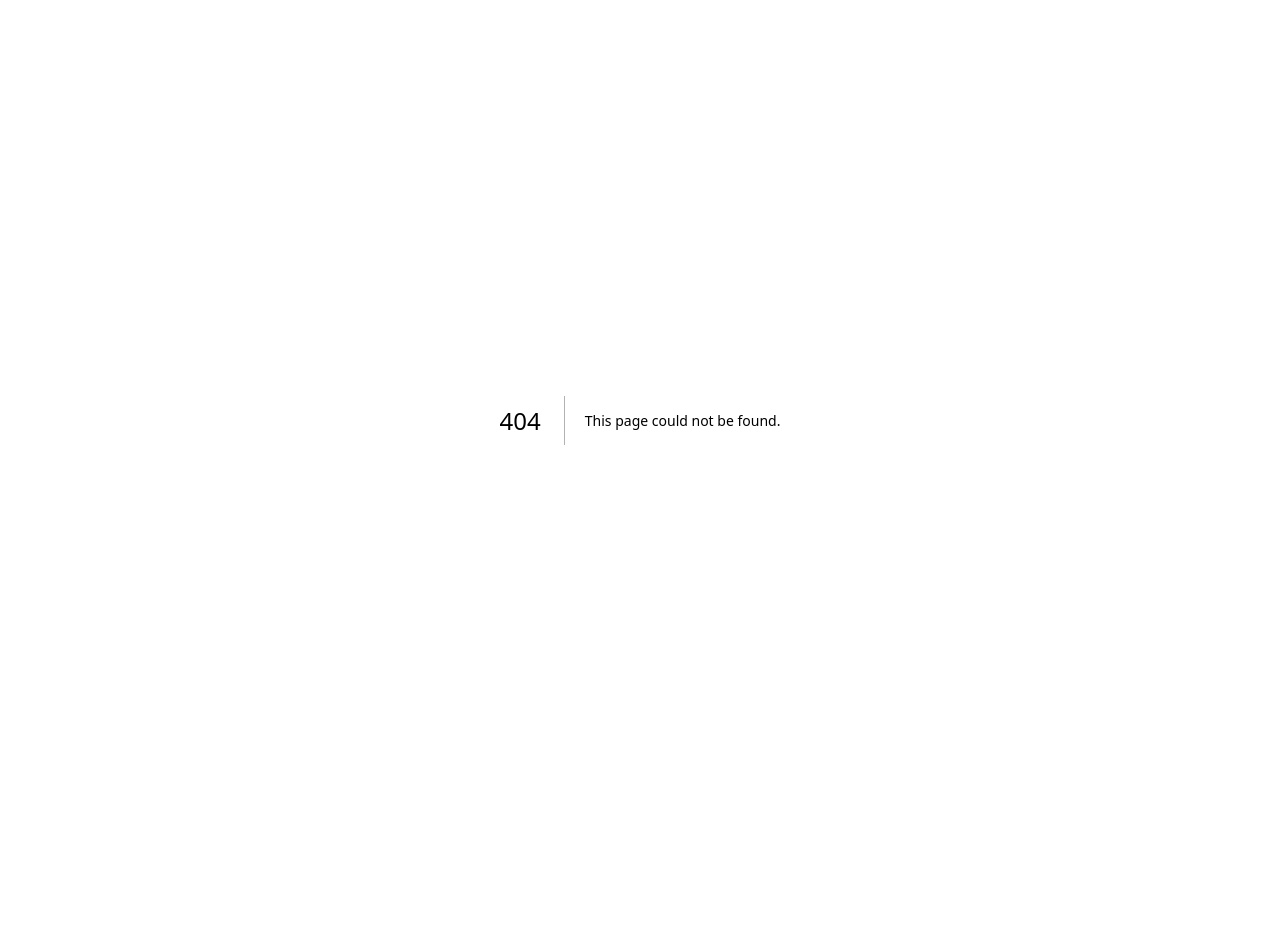
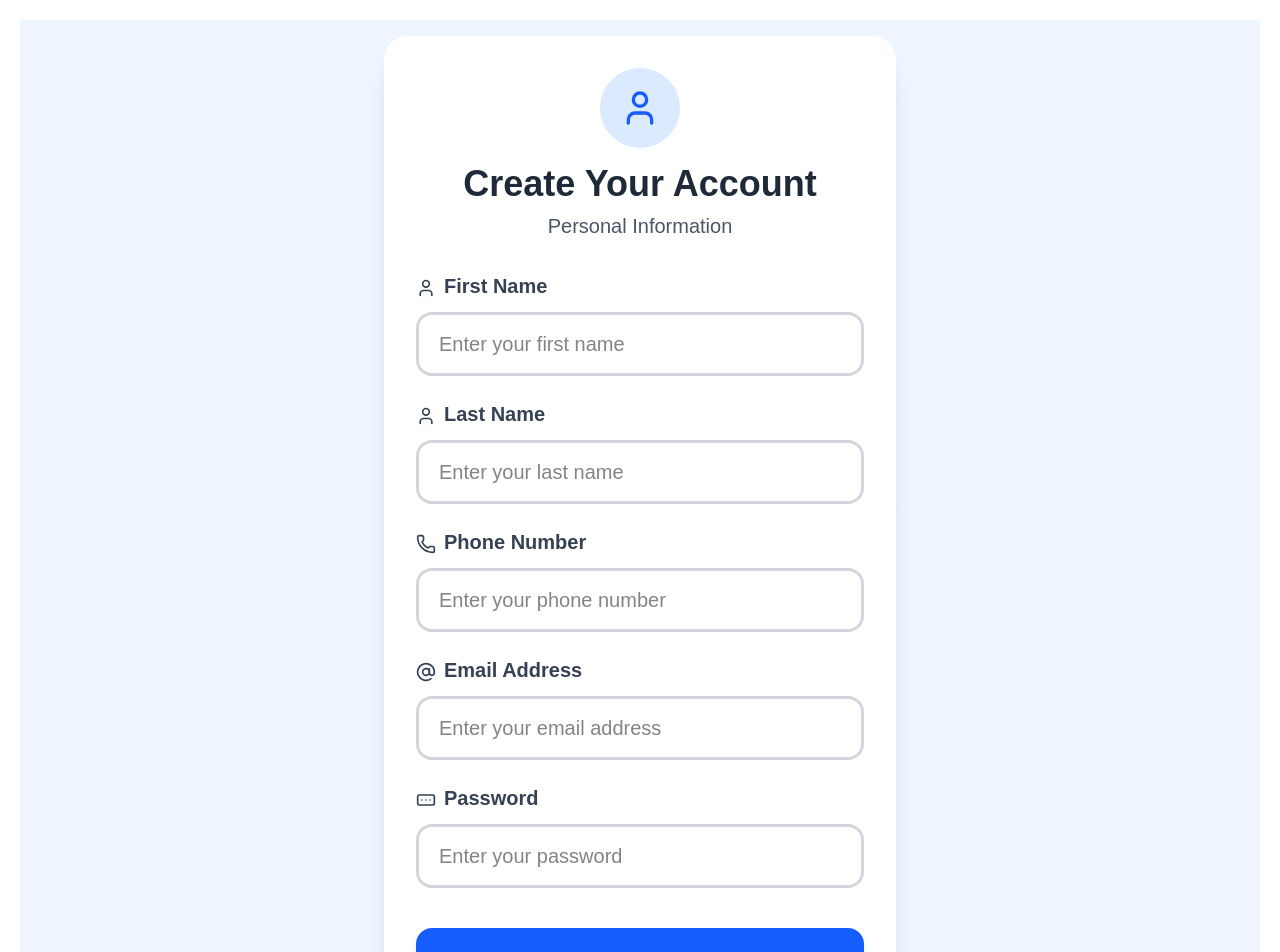
Before and after one commit to aibelbin/poppy, a Next.js app: page /auth/register in a window 1280 px wide. Before the commit this address had no page. Shown: the top 952 px of the page. Before the commit the page ends 840 px from the top, so only its background shows below. Built offline with nearby package versions, Linux system fonts and the light colour scheme.

Commit message:
register-page

```diff
--- /dev/null
+++ b/app/auth/register/page.tsx
@@ -0,0 +1,197 @@
+'use client';
+
+import React, { useState } from 'react';
+import { User, Phone, ArrowRight,AtSign,RectangleEllipsis } from 'lucide-react';
+
+const RegisterPage = () => {
+  const [formData, setFormData] = useState({
+    firstName: '',
+    lastName: '',
+    phoneNumber: '',
+    dateOfBirth: '',
+    email: '',
+    password:''
+  });
+
+  const [errors, setErrors] = useState({});
+
+  const handleInputChange = (field, value) => {
+    setFormData(prev => ({ ...prev, [field]: value }));
+    if (errors[field]) {
+      setErrors(prev => ({ ...prev, [field]: '' }));
+    }
+  };
+
+  const validateForm = () => {
+    const newErrors = {};
+
+    if (!formData.firstName.trim()) {
+      newErrors.firstName = 'Please enter your first name';
+    }
+
+    if (!formData.lastName.trim()) {
+      newErrors.lastName = 'Please enter your last name';
+    }
+
+    if (!formData.phoneNumber.trim()) {
+      newErrors.phoneNumber = 'Please enter your phone number';
+    } else if (formData.phoneNumber.length < 10) {
+      newErrors.phoneNumber = 'Please enter a valid phone number';
+    }
+
+    if (!formData.email.trim()) {
+    newErrors.email = 'Please enter your email address';
+    } else if (!/^[^\s@]+@[^\s@]+\.[^\s@]+$/.test(formData.email)) {
+    newErrors.email = 'Please enter a valid email address';
+    }
+
+    if (!formData.password.trim()) {
+    newErrors.password = 'Please enter a password';
+    } else if (formData.password.length < 6) {
+    newErrors.password = 'Password must be at least 6 characters long';
+    }
+
+
+    setErrors(newErrors);
+    return Object.keys(newErrors).length === 0;
+  };
+
+  const handleSubmit = () => {
+    if (validateForm()) {
+      console.log('Form submitted:', formData);
+    }
+  };
+
+  return (
+    <div className="min-h-screen bg-gradient-to-br from-blue-50 to-blue-50 flex items-center justify-center p-4">
+      <div className="w-full max-w-lg bg-white rounded-3xl shadow-xl p-8">
+        <div className="text-center mb-8">
+          <div className="bg-blue-100 w-20 h-20 rounded-full flex items-center justify-center mx-auto mb-4">
+            <User className="w-10 h-10 text-blue-600" />
+          </div>
+          <h1 className="text-4xl font-bold text-gray-800 mb-2">Create Your Account</h1>
+          <p className="text-xl text-gray-600">Personal Information</p>
+        </div>
+
+        <div className="space-y-6">
+          <div>
+            <label className="block text-xl font-semibold text-gray-700 mb-3">
+              <User className="inline w-5 h-5 mr-2" />
+              First Name
+            </label>
+            <input
+              type="text"
+              value={formData.firstName}
+              onChange={(e) => handleInputChange('firstName', e.target.value)}
+              className={`w-full h-16 px-5 text-xl border-3 rounded-2xl focus:outline-none transition-all duration-200 ${
+                errors.firstName
+                  ? 'border-red-400 focus:border-red-500 bg-red-50'
+                  : 'border-gray-300 focus:border-blue-500 bg-white'
+              }`}
+              placeholder="Enter your first name"
+            />
+            {errors.firstName && (
+              <p className="text-red-600 text-lg mt-2 font-medium">{errors.firstName}</p>
+            )}
+          </div>
+
+          <div>
+            <label className="block text-xl font-semibold text-gray-700 mb-3">
+              <User className="inline w-5 h-5 mr-2" />
+              Last Name
+            </label>
+            <input
+              type="text"
+              value={formData.lastName}
+              onChange={(e) => handleInputChange('lastName', e.target.value)}
+              className={`w-full h-16 px-5 text-xl border-3 rounded-2xl focus:outline-none transition-all duration-200 ${
+                errors.lastName
+                  ? 'border-red-400 focus:border-red-500 bg-red-50'
+                  : 'border-gray-300 focus:border-blue-500 bg-white'
+              }`}
+              placeholder="Enter your last name"
+            />
+            {errors.lastName && (
+              <p className="text-red-600 text-lg mt-2 font-medium">{errors.lastName}</p>
+            )}
+          </div>
+
+          <div>
+            <label className="block text-xl font-semibold text-gray-700 mb-3">
+              <Phone className="inline w-5 h-5 mr-2" />
+              Phone Number
+            </label>
+            <input
+              type="tel"
+              value={formData.phoneNumber}
+              onChange={(e) => handleInputChange('phoneNumber', e.target.value)}
+              className={`w-full h-16 px-5 text-xl border-3 rounded-2xl focus:outline-none transition-all duration-200 ${
+                errors.phoneNumber
+                  ? 'border-red-400 focus:border-red-500 bg-red-50'
+                  : 'border-gray-300 focus:border-blue-500 bg-white'
+              }`}
+              placeholder="Enter your phone number"
+            />
+            {errors.phoneNumber && (
+              <p className="text-red-600 text-lg mt-2 font-medium">{errors.phoneNumber}</p>
+            )}
+          </div>
+
+            <div>
+                <label className="block text-xl font-semibold text-gray-700 mb-3">
+                    <AtSign className="inline w-5 h-5 mr-2" />
+                    Email Address
+                </label>
+                <input
+                    type="email"
+                    value={formData.email}
+                    onChange={(e) => handleInputChange('email', e.target.value)}
+                    className={`w-full h-16 px-5 text-xl border-3 rounded-2xl focus:outline-none transition-all duration-200 ${
+                    errors.email
+                        ? 'border-red-400 focus:border-red-500 bg-red-50'
+                        : 'border-gray-300 focus:border-blue-500 bg-white'
+                    }`}
+                    placeholder="Enter your email address"
+                />
+                {errors.email && (
+                    <p className="text-red-600 text-lg mt-2 font-medium">{errors.email}</p>
+                )}
+            </div>
+
+            <div>
+                <label className="block text-xl font-semibold text-gray-700 mb-3">
+                    <RectangleEllipsis className="inline w-5 h-5 mr-2" />
+                    Password
+                </label>
+                <input
+                    type="password"
+                    value={formData.password}
+                    onChange={(e) => handleInputChange('password', e.target.value)}
+                    className={`w-full h-16 px-5 text-xl border-3 rounded-2xl focus:outline-none transition-all duration-200 ${
+                    errors.password
+                        ? 'border-red-400 focus:border-red-500 bg-red-50'
+                        : 'border-gray-300 focus:border-blue-500 bg-white'
+                    }`}
+                    placeholder="Enter your password"
+                />
+                {errors.password && (
+                    <p className="text-red-600 text-lg mt-2 font-medium">{errors.password}</p>
+                )}
+            </div>
+
+          <div className="pt-4">
+            <button
+              onClick={handleSubmit}
+              className="w-full h-18 bg-blue-600 text-white text-2xl font-bold rounded-2xl hover:bg-blue-700 transition-all duration-200 flex items-center justify-center shadow-lg hover:shadow-xl transform hover:scale-105"
+            >
+              Continue
+              <ArrowRight className="w-6 h-6 ml-3" />
+            </button>
+          </div>
+        </div>
+      </div>
+    </div>
+  );
+};
+
+export default RegisterPage;
```
Also changed, not shown: app/auth/login/page.tsx (added).
